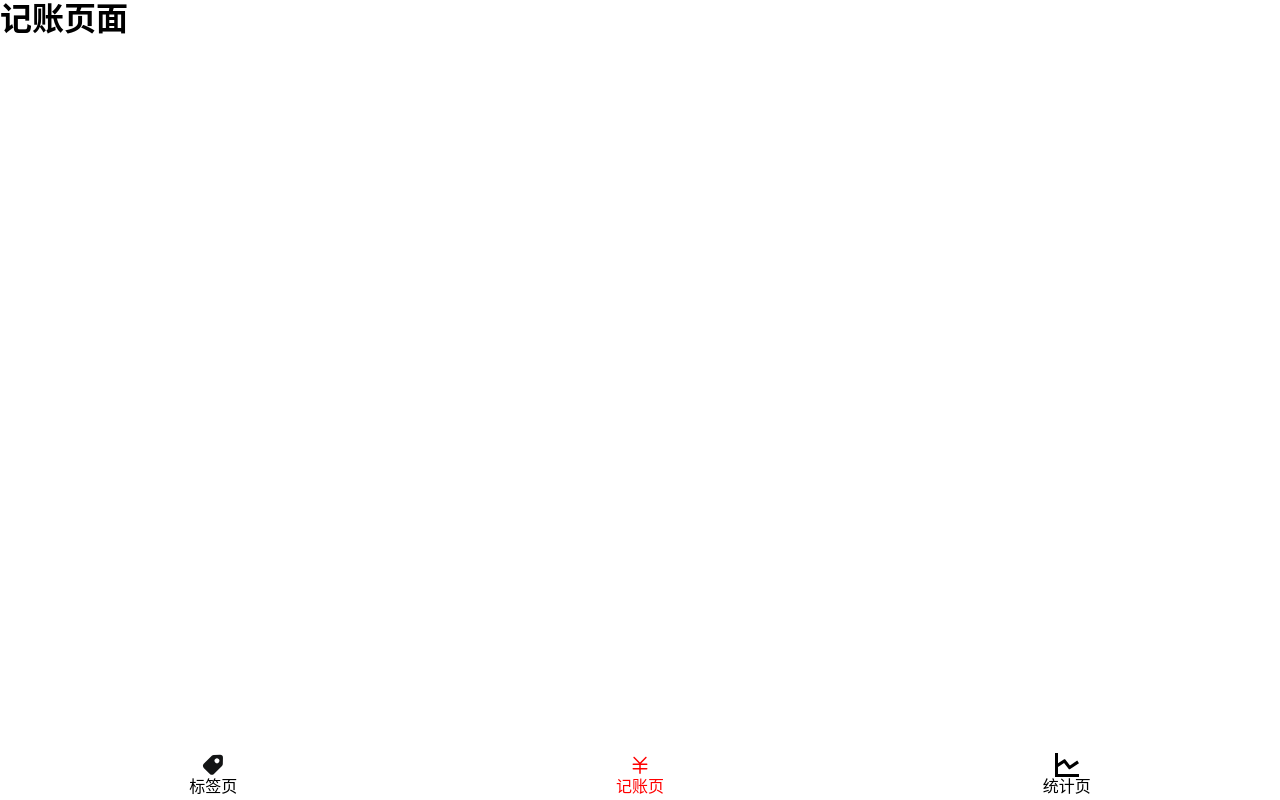
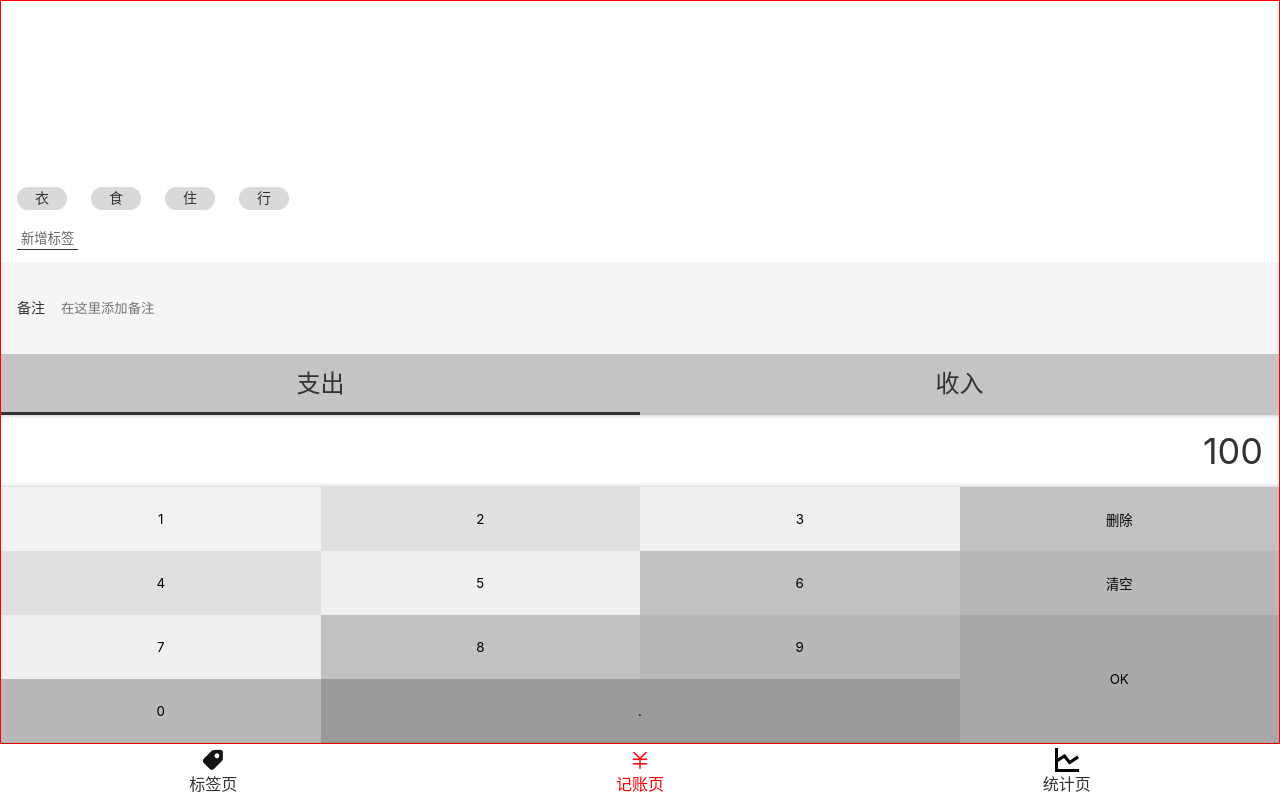
Before and after one commit to goforstudy/morney-react, a React app: page /#/money in a window 1280 px wide. Built offline with nearby package versions, Linux system fonts and the light colour scheme.

Commit message:
完成money的静态布局

```diff
--- a/src/App.tsx
+++ b/src/App.tsx
@@ -8,8 +8,13 @@
 import Money from "views/Money";
 import Statistics from "views/Statistics";
 import NotFound from "views/404";
+import styled from "styled-components";
+const AppWrapper = styled.div`
+  color: #333;
+`
 export default function App() {
   return (
+    <AppWrapper>
       <Router>
           <Switch>
             <Route path="/tags">
@@ -28,5 +33,6 @@
             </Route>
           </Switch>
       </Router>
+    </AppWrapper>
   );
 }
--- a/src/components/Layout.tsx
+++ b/src/components/Layout.tsx
@@ -13,7 +13,7 @@
 const Layout = (props: any) => {
     return (
         <Wrapper>
-            <Main>
+            <Main className={props.className}>
                 {props.children}
             </Main>
             <Nav/>
--- a/src/components/Nav.tsx
+++ b/src/components/Nav.tsx
@@ -3,7 +3,8 @@
 import { NavLink } from "react-router-dom";
 import Icon from "./Icon";
 const NavWrapper = styled.nav`
-box-shadow: 0 0 3px rgba(0,0,0,0.25)
+box-shadow: 0 0 3px rgba(0,0,0,0.25);
+background: #fff;
 line-height: 24px;
 > ul {
   display: flex;
--- a/src/index.scss
+++ b/src/index.scss
@@ -23,9 +23,21 @@
     font-family: $font-hei;
     font-size: 16px;
     line-height: 1.2;
+    background-color: #f5f5f5;
+    button{
+        font-family: inherit;
+    }
 }
 .icon{
     width: 1em;
     height: 1em;
     display: block;
 }
+:focus{
+    outline: none;
+}
+.clearfix::after{
+    content: "";
+    clear: both;
+    display: block;
+}
--- a/src/views/Money.tsx
+++ b/src/views/Money.tsx
@@ -1,9 +1,58 @@
 import Layout from "components/Layout"
+import styled from "styled-components"
+import { TagsSection } from "./Money/TagsSection"
+import { NotesSection } from "./Money/NotesSection"
+import { CategorySection } from "./Money/CategorySection"
+import { NumberPadSection } from "./Money/NumberPadSection"
+const MyLayout = styled(Layout)`
+    display: flex;
+    border: 1px solid red;
+    flex-direction: column;
+`
 function Money() {
     return (
-        <Layout>
-            <h1>记账页面</h1>
-        </Layout>
+        <MyLayout>
+            <TagsSection>
+                <ol>
+                    <li>衣</li>
+                    <li>食</li>
+                    <li>住</li>
+                    <li>行</li>
+                </ol>
+                <button>新增标签</button>
+            </TagsSection>
+            <NotesSection>
+                <label>
+                    <span>备注</span>
+                    <input placeholder="在这里添加备注" type="text"/>
+                </label>
+            </NotesSection>
+            <CategorySection>
+                <ul>
+                    <li className="selected">支出</li>
+                    <li>收入</li>
+                </ul>
+            </CategorySection>
+            <NumberPadSection>
+                <div className="output">100</div>
+                <div className="pad clearfix">
+                    <button>1</button>
+                    <button>2</button>
+                    <button>3</button>
+                    <button>删除</button>
+                    <button>4</button>
+                    <button>5</button>
+                    <button>6</button>
+                    <button>清空</button>
+                    <button>7</button>
+                    <button>8</button>
+                    <button>9</button>
+                    <button className="ok">OK</button>
+                    <button>0</button>
+                    <button className="zero">.</button>
+                </div>
+            </NumberPadSection>
+        </MyLayout>
     )
 }
 export default Money
--- /dev/null
+++ b/src/views/Money/CategorySection.jsx
@@ -0,0 +1,25 @@
+import styled from "styled-components"
+const CategorySection = styled.section`
+font-size: 24px;
+>ul{
+    display: flex;
+    background: #c4c4c4;
+    >li{
+        width: 50%;
+        text-align: center;
+        padding: 16px 0;
+        position: relative;
+        &.selected::after{
+            content: '';
+            display: block;
+            height: 3px;
+            position: absolute;
+            background: #333;
+            bottom: 0;
+            width: 100%;
+            left: 0;
+        }
+    }
+}
+`
+export {CategorySection}
--- /dev/null
+++ b/src/views/Money/NotesSection.jsx
@@ -0,0 +1,22 @@
+import styled from "styled-components"
+const NotesSection = styled.section`
+background: #f5f5f5;
+padding: 10px 16px;
+font-size: 14px;
+>label{
+    display: flex;
+    align-items: center;
+    >span{
+        margin-right: 16px;
+        white-space: nowrap;
+    }
+    >input{
+        display: block;
+        width: 100%;
+        height: 72px;
+        background: none;
+        border: none;
+    }
+}
+`
+export {NotesSection}
--- /dev/null
+++ b/src/views/Money/NumberPadSection.jsx
@@ -0,0 +1,60 @@
+
+import styled from "styled-components"
+const NumberPadSection = styled.section`
+display: flex;
+flex-direction: column;
+>.output{
+    background: white;
+    font-size: 36px;
+    line-height: 72px;
+    text-align: right;
+    padding: 0 16px;
+    box-shadow: inset 0 -5px 5px -5px rgba(0, 0, 0, 0.25),
+                inset 0 5px 5px -5px rgba(0, 0, 0, 0.25);
+}
+.pad{
+    > button {
+        border: none;
+        float: left;
+        width: 25%;
+        height: 64px;
+        &.ok{
+            height: 128px;
+            float: right;
+        }
+        &.zero{
+            width: 50%;
+        }
+        &:nth-child(1){
+            background: #f2f2f2;
+        }
+        &:nth-child(2),
+        &:nth-child(5){
+            background: #e0e0e0;
+        }
+        &:nth-child(3),
+        &:nth-child(6),
+        &:nth-child(9),{
+            background: #d3d3d3;
+        }
+        &:nth-child(4),
+        &:nth-child(7),
+        &:nth-child(10){
+            background: #c1c1c1;
+        }
+        &:nth-child(8),
+        &:nth-child(11),
+        &:nth-child(13){
+            background: #b8b8b8;
+        }
+        &:nth-child(12),
+        &:nth-child(14){
+            background: #9a9a9a;
+        }
+        &:nth-child(12){
+            background: #a9a9a9;
+        }
+    }
+}
+`
+export {NumberPadSection}
--- /dev/null
+++ b/src/views/Money/TagsSection.jsx
@@ -0,0 +1,30 @@
+import styled from "styled-components"
+const TagsSection =  styled.section`
+flex-grow: 1;
+display: flex;
+flex-direction: column;
+justify-content: flex-end;
+align-items: flex-start;
+background: #fff;
+padding: 12px 16px;
+>ol{
+    margin: 0 -12px;
+    >li {
+        background: #d9d9d9;
+        border-radius: 18px;
+        display: inline-block;
+        padding: 3px 18px;
+        font-size: 14px;
+        margin: 8px 12px;
+    }
+}
+> button{
+    background: none;
+    border: none;
+    padding: 2px 4px;
+    color: #666;
+    margin-top: 8px;
+    border-bottom: 1px solid #333;
+}
+`
+export {TagsSection}
```
Lines whose indentation alone changed are shown as unchanged.
